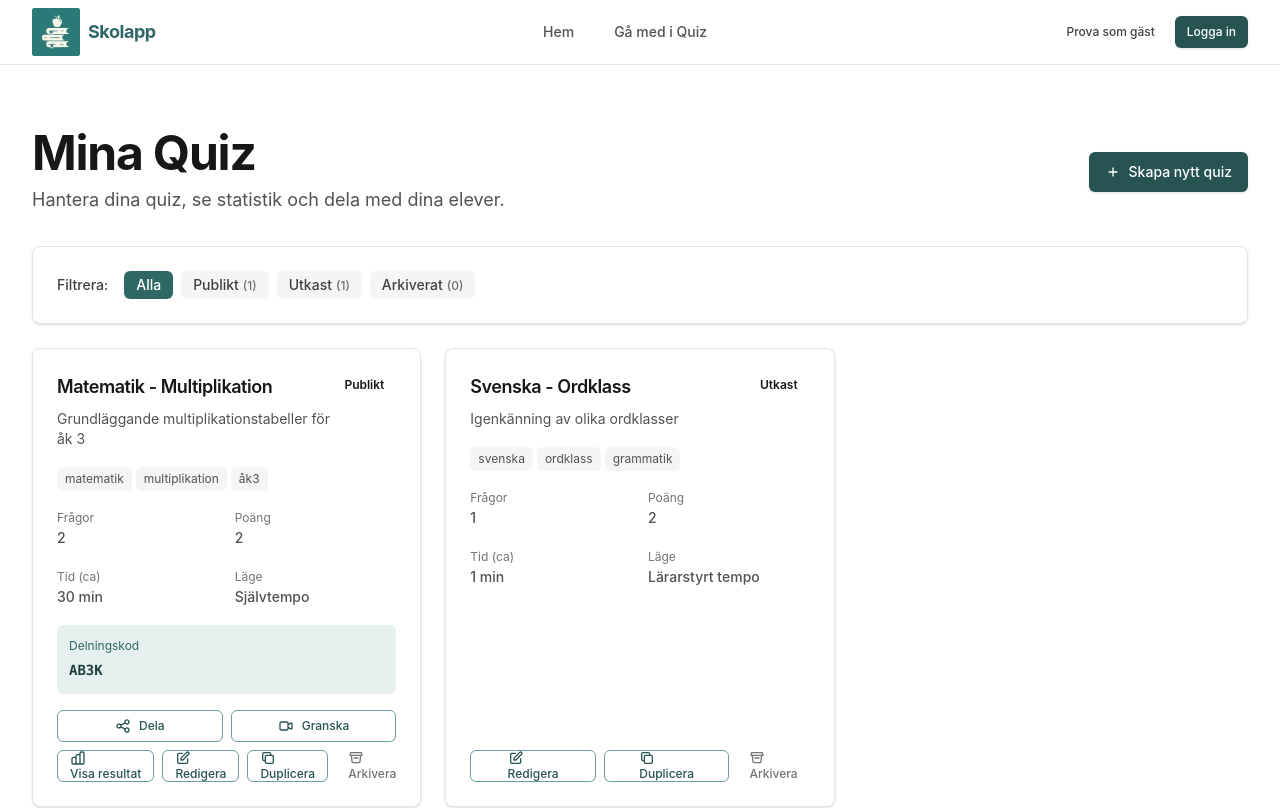
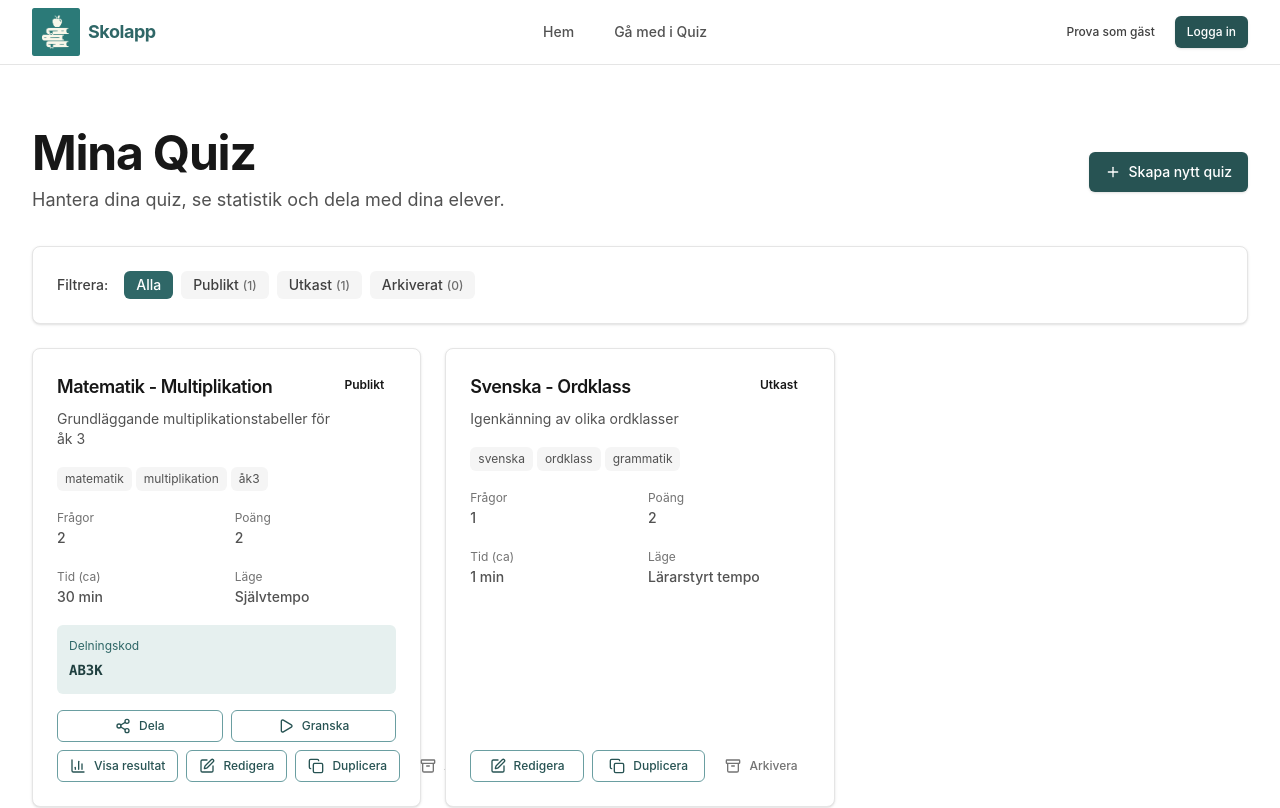
Before and after one commit to pinkknives/skolapp-v3, a Next.js app: page /teacher/quiz in a window 1280 px wide. Shown: the top 808 px of the page. Built offline with nearby package versions, Linux system fonts and the light colour scheme.

Commit message:
Fix UI consistency issues: replace custom SVGs with lucide-react icons, add Swedish ARIA labels, standardize form component sizing
Co-authored-by: pinkknives <49338634+pinkknives@users.noreply.github.com>

```diff
--- a/src/app/teacher/quiz/page.tsx
+++ b/src/app/teacher/quiz/page.tsx
@@ -10,6 +10,7 @@ import { TeacherReviewMode } from '@/components/quiz/TeacherReviewMode'
 import { Quiz, QuizStatus } from '@/types/quiz'
 import { formatExecutionMode, calculateTotalPoints, estimateCompletionTime } from '@/lib/quiz-utils'
 import Link from 'next/link'
+import { Plus, Share2, Play, BarChart3, HelpCircle, Edit, Copy, Archive } from 'lucide-react'
 
 // Mock data - in a real app this would come from a database
 const mockQuizzes: Quiz[] = [
@@ -198,11 +199,7 @@ export default function QuizManagementPage() {
               </div>
               <Button
                 asChild
-                leftIcon={
-                  <svg className="h-4 w-4" fill="none" stroke="currentColor" viewBox="0 0 24 24">
-                    <path strokeLinecap="round" strokeLinejoin="round" strokeWidth={2} d="M12 6v6m0 0v6m0-6h6m-6 0H6" />
-                  </svg>
-                }
+                leftIcon={<Plus size={16} strokeWidth={2} />}
               >
                 <Link href="/teacher/quiz/create">
                   Skapa nytt quiz
@@ -318,11 +315,7 @@ export default function QuizManagementPage() {
                           size="sm"
                           fullWidth
                           onClick={() => handleShareQuiz(quiz)}
-                          leftIcon={
-                            <svg className="h-4 w-4" fill="none" stroke="currentColor" viewBox="0 0 24 24">
-                              <path strokeLinecap="round" strokeLinejoin="round" strokeWidth={2} d="M8.684 13.342C8.886 12.938 9 12.482 9 12c0-.482-.114-.938-.316-1.342m0 2.684a3 3 0 110-2.684m0 2.684l6.632 3.316m-6.632-6l6.632-3.316m0 0a3 3 0 105.367-2.684 3 3 0 00-5.367 2.684zm0 9.316a3 3 0 105.367 2.684 3 3 0 00-5.367-2.684z" />
-                            </svg>
-                          }
+                          leftIcon={<Share2 size={16} strokeWidth={2} />}
                         >
                           Dela
                         </Button>
@@ -331,11 +324,7 @@ export default function QuizManagementPage() {
                           size="sm"
                           fullWidth
                           onClick={() => handleReviewMode(quiz)}
-                          leftIcon={
-                            <svg className="h-4 w-4" fill="none" stroke="currentColor" viewBox="0 0 24 24">
-                              <path strokeLinecap="round" strokeLinejoin="round" strokeWidth={2} d="M15 10l4.553-2.276A1 1 0 0121 8.618v6.764a1 1 0 01-1.447.894L15 14M5 18h8a2 2 0 002-2V8a2 2 0 00-2-2H5a2 2 0 00-2 2v8a2 2 0 002 2z" />
-                            </svg>
-                          }
+                          leftIcon={<Play size={16} strokeWidth={2} />}
                         >
                           Granska
                         </Button>
@@ -350,10 +339,8 @@ export default function QuizManagementPage() {
                           fullWidth
                           asChild
                         >
-                          <Link href={`/quiz/${quiz.id}/results`}>
-                            <svg className="h-4 w-4 mr-1" fill="none" stroke="currentColor" viewBox="0 0 24 24">
-                              <path strokeLinecap="round" strokeLinejoin="round" strokeWidth={2} d="M9 19v-6a2 2 0 00-2-2H5a2 2 0 00-2 2v6a2 2 0 002 2h2a2 2 0 002-2zm0 0V9a2 2 0 012-2h2a2 2 0 012 2v10m-6 0a2 2 0 002 2h2a2 2 0 002-2m0 0V5a2 2 0 012-2h2a2 2 0 012 2v14a2 2 0 01-2 2h-2a2 2 0 01-2-2z" />
-                            </svg>
+                          <Link href={`/quiz/${quiz.id}/results`} className="flex items-center gap-x-2">
+                            <BarChart3 size={16} strokeWidth={2} />
                             Visa resultat
                           </Link>
                         </Button>
@@ -365,10 +352,8 @@ export default function QuizManagementPage() {
                         fullWidth
                         asChild
                       >
-                        <Link href={`/teacher/quiz/edit/${quiz.id}`}>
-                          <svg className="h-4 w-4 mr-1" fill="none" stroke="currentColor" viewBox="0 0 24 24">
-                            <path strokeLinecap="round" strokeLinejoin="round" strokeWidth={2} d="M11 5H6a2 2 0 00-2 2v11a2 2 0 002 2h11a2 2 0 002-2v-5m-1.414-9.414a2 2 0 112.828 2.828L11.828 15H9v-2.828l8.586-8.586z" />
-                          </svg>
+                        <Link href={`/teacher/quiz/edit/${quiz.id}`} className="flex items-center gap-x-2">
+                          <Edit size={16} strokeWidth={2} />
                           Redigera
                         </Link>
                       </Button>
@@ -378,10 +363,8 @@ export default function QuizManagementPage() {
                         size="sm"
                         fullWidth
                         onClick={() => handleDuplicateQuiz(quiz)}
+                        leftIcon={<Copy size={16} strokeWidth={2} />}
                       >
-                        <svg className="h-4 w-4 mr-1" fill="none" stroke="currentColor" viewBox="0 0 24 24">
-                          <path strokeLinecap="round" strokeLinejoin="round" strokeWidth={2} d="M8 16H6a2 2 0 01-2-2V6a2 2 0 012-2h8a2 2 0 012 2v2m-6 12h8a2 2 0 002-2v-8a2 2 0 00-2-2h-8a2 2 0 00-2 2v8a2 2 0 002 2z" />
-                        </svg>
                         Duplicera
                       </Button>
 
@@ -391,10 +374,8 @@ export default function QuizManagementPage() {
                           size="sm"
                           onClick={() => handleArchiveQuiz(quiz)}
                           className="text-neutral-500 hover:text-warning-600"
+                          leftIcon={<Archive size={16} strokeWidth={2} />}
                         >
-                          <svg className="h-4 w-4 mr-1" fill="none" stroke="currentColor" viewBox="0 0 24 24">
-                            <path strokeLinecap="round" strokeLinejoin="round" strokeWidth={2} d="M5 8h14l-1 9a2 2 0 01-2 2H8a2 2 0 01-2-2L5 8zM9 12h6M3 8l1-4h16l1 4" />
-                          </svg>
                           Arkivera
                         </Button>
                       )}
@@ -406,9 +387,7 @@ export default function QuizManagementPage() {
           ) : (
             <Card className="text-center py-12">
               <CardContent>
-                <svg className="h-16 w-16 mx-auto mb-4 text-neutral-300" fill="none" stroke="currentColor" viewBox="0 0 24 24">
-                  <path strokeLinecap="round" strokeLinejoin="round" strokeWidth={2} d="M8.228 9c.549-1.165 2.03-2 3.772-2 2.21 0 4 1.343 4 3 0 1.4-1.278 2.575-3.006 2.907-.542.104-.994.54-.994 1.093m0 3h.01M21 12a9 9 0 11-18 0 9 9 0 0118 0z" />
-                </svg>
+                <HelpCircle size={64} strokeWidth={1.5} className="mx-auto mb-4 text-neutral-300" />
                 <Heading level={3} className="mb-2">
                   {filterStatus === 'all' ? 'Inga quiz skapade än' : `Inga ${getStatusText(filterStatus as QuizStatus).toLowerCase()} quiz`}
                 </Heading>
--- a/src/components/quiz/QuizJoinForm.tsx
+++ b/src/components/quiz/QuizJoinForm.tsx
@@ -6,6 +6,7 @@ import { Input } from '@/components/ui/Input'
 import { Card, CardContent, CardHeader, CardTitle } from '@/components/ui/Card'
 import { Typography } from '@/components/ui/Typography'
 import { cn } from '@/lib/utils'
+import { QrCode } from 'lucide-react'
 
 interface QuizJoinFormProps {
   onJoinQuiz: (code: string, alias: string) => Promise<void>
@@ -208,10 +209,7 @@ export function QuizJoinForm({ onJoinQuiz, isLoading = false, error, prefilledCo
               fullWidth
               size="lg"
               leftIcon={
-                <svg className="h-5 w-5" fill="none" stroke="currentColor" viewBox="0 0 24 24" aria-hidden="true">
-                  <path strokeLinecap="round" strokeLinejoin="round" strokeWidth={2}
-                    d="M12 4v1m6 11h2m-6 0h-2v4m0-11v3m0 0h.01M12 12h4.01M16 16h4.01M4 7V4a1 1 0 011-1h3M4 17v3a1 1 0 001 1h3m10-18h3a1 1 0 011 1v3m0 10v3a1 1 0 01-1 1h-3" />
-                </svg>
+                <QrCode size={20} strokeWidth={2} />
               }
             >
               Skanna QR-kod
--- a/src/components/ui/Select.tsx
+++ b/src/components/ui/Select.tsx
@@ -10,12 +10,19 @@ const selectVariants = cva(
   {
     variants: {
       variant: {
-        default: 'border-neutral-300 focus-visible:ring-primary-500',
-        error: 'border-error-300 focus-visible:ring-error-500',
+        default: 'border-neutral-300 hover:border-neutral-400 focus:border-primary-500 focus-visible:ring-primary-500',
+        error: 'border-error-500 focus:border-error-600 focus-visible:ring-error-500',
+        success: 'border-success-500 focus:border-success-600 focus-visible:ring-success-500',
+      },
+      size: {
+        sm: 'h-8 px-2 text-xs',
+        md: 'h-10 px-3 text-sm',
+        lg: 'h-12 px-4 text-base',
       },
     },
     defaultVariants: {
       variant: 'default',
+      size: 'md',
     },
   }
 )
@@ -34,6 +41,7 @@ const Select = forwardRef<HTMLSelectElement, SelectProps>(
   ({
     className,
     variant,
+    size,
     label,
     helperText,
     errorMessage,
@@ -67,7 +75,7 @@ const Select = forwardRef<HTMLSelectElement, SelectProps>(
           </label>
         )}
         <select
-          className={cn(selectVariants({ variant: actualVariant }), className)}
+          className={cn(selectVariants({ variant: actualVariant, size }), className)}
           ref={ref}
           id={selectId}
           aria-describedby={describedBy || undefined}
```
Also changed, not shown: src/components/ui/Input.tsx (+13 -26 lines).
